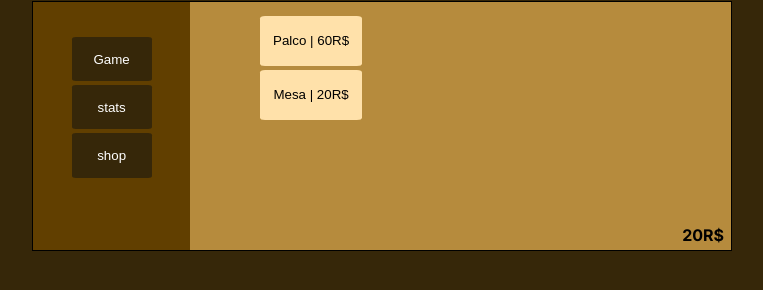
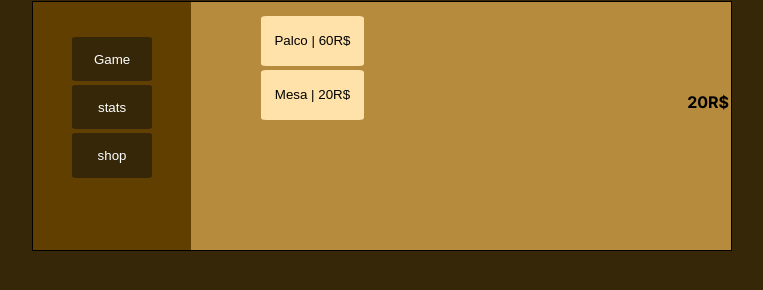
Before and after one commit to ferdllr/barnabe-tycoon, a Next.js app: page /game in a window 1280 px wide. Shown: the part 406-696 px from the top of the page, without its empty margins (258-1021 px from the left). Built offline with nearby package versions, Linux system fonts and the light colour scheme.

Commit message:
Arrumando quebras de layout
Havia uma quebra de layout em telas de dispositivos menores.

```diff
--- a/src/app/game/game.css
+++ b/src/app/game/game.css
@@ -19,8 +19,8 @@ html {
 
 h2 {
   font-size: 100%;
-  margin-top: 32%;
-  margin-right: 1%;
+  margin-top: 90px;
+  margin-right: 2px;
 }
 
 .main {
@@ -178,7 +178,7 @@ border-radius: 5%;
 @media (max-width: 895px) {
 	h2 {
     font-size: 100%;
-    margin-top: 38%;
+    margin-top: 32%;
     margin-right: 1%;
   }
 }
```
